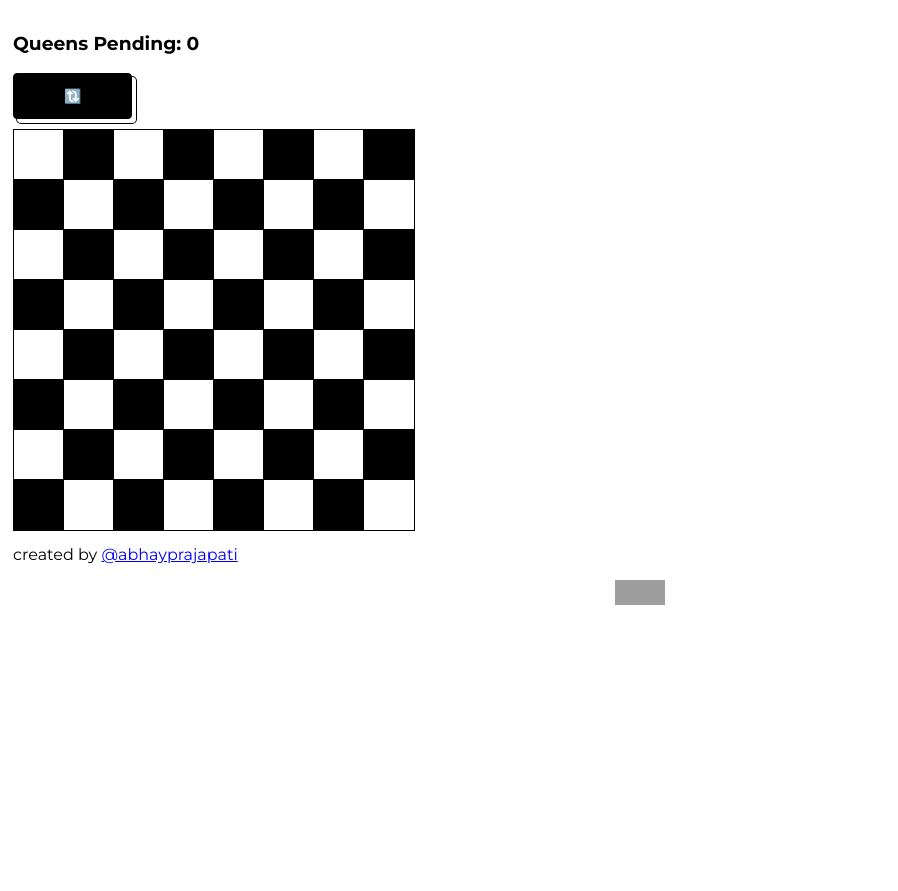
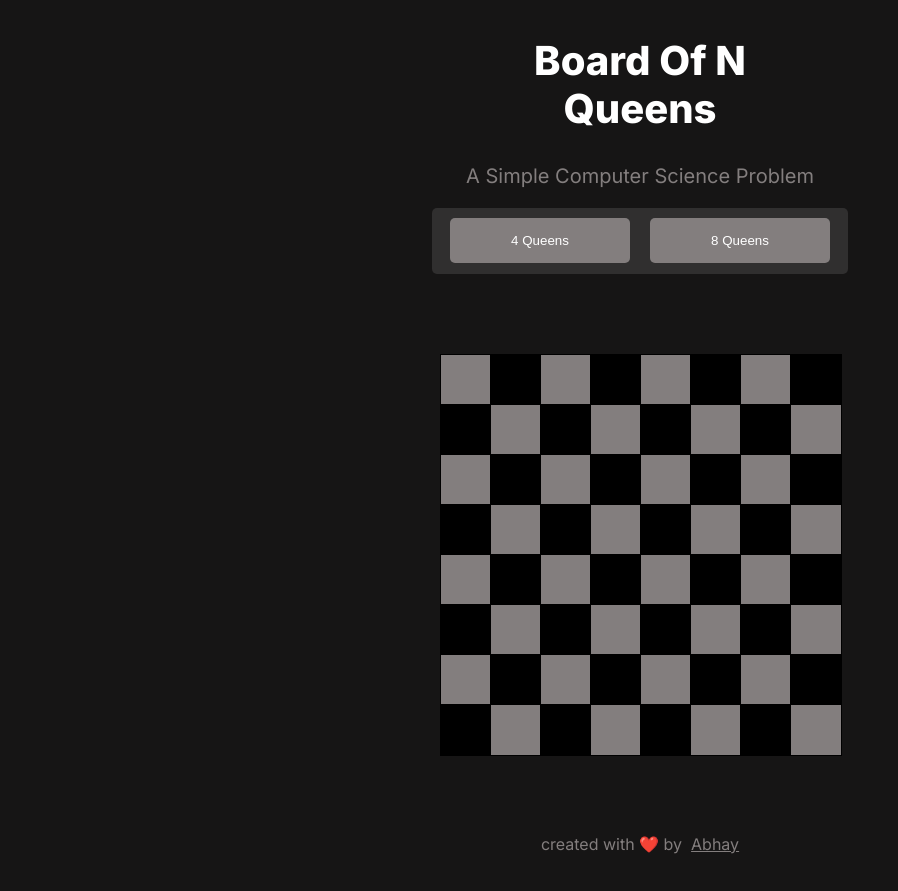
Before and after one commit to theabhayprajapati/nqueens-board, a website built with webpack: page index.html in a window 1280 px wide. Shown: the whole page, without its empty margins (0-898 px from the left). Before the commit the page ends 800 px from the top, so only its background shows below. Built offline with nearby package versions, Linux system fonts and the light colour scheme; grey boxes are pictures that could not be loaded.

Commit message:
improved the UI

```diff
--- a/index.html
+++ b/index.html
@@ -24,38 +24,30 @@
 </head>
 
 <body>
-    <h3>
-        Queens Pending: <span id="score">0</span>
-    </h3>
-    <h3 id="winning-message">
-
-    </h3>
-    <button id="reset" class="button-50">
-        <span>
-            🔃
-        </span>
-    </button>
-
+    <h1 class="title-header">
+        Board Of N Queens
+    </h1>
+    <p class="title-desc">
+        A Simple Computer Science Problem
+    </p>
+    <div class="tab-bar">
+        <!-- two button space between -->
+        <div class="tab-bar-item">
+            <button class="tab-bar-item-btn" id="solve-btn">
+                4 Queens
+            </button>
+        </div>
+        <div class="tab-bar-item">
+            <button class="tab-bar-item-btn" id="reset-btn">
+                8 Queens
+            </button>
+        </div>
     </div>
     <div id="board"></div>
-    <p>
-        created by <a href="https://twitter.com/abhayprajapati_/" target="_blank">@abhayprajapati</a>
 
-    </p>
-    <div class="socials">
-        <!-- github  twitter -->
-        <a href="
-            https://github.com/theabhayprajapati/nqueens-board" target="_blank">
-            <img src="https://github.githubassets.com/images/modules/logos_page/GitHub-Mark.png" alt="github"
-                width="30px" height="30px" class="media" />
-        </a>
-        <a href="https://twitter.com/abhayprajapati_" target="_blank">
-            <img src="https://cdn.worldvectorlogo.com/logos/twitter-3.svg" width="30px" height="30px" alt="twitter"
-                class="media" />
-        </a>
-
-    </div>
-    </center>
+    <footer class="socials">
+        created with ❤️ by &nbsp; <u> Abhay</u>
+    </footer>
     <script type="module" src="./public/main.js"></script>
 </body>
 
--- a/public/main.js
+++ b/public/main.js
@@ -15,7 +15,7 @@
   \**********************/
 /***/ (() => {
 
-eval("/* eslint-disable functional/no-conditional-statement */\r\n/* eslint-disable functional/immutable-data */\r\n/* eslint-disable functional/no-expression-statement */\r\n/* eslint-disable functional/no-let */\r\n/* eslint-disable functional/no-loop-statement */\r\nconst CHESS_BOARD = document.getElementById('board');\r\nconsole.log(CHESS_BOARD);\r\nconst RED_SHADE = '#EA3C52';\r\nconst SELECTED_BOXES = 8;\r\nconst TOTAL_BOXES = SELECTED_BOXES * SELECTED_BOXES;\r\n\r\n/* create a board on html */\r\nconst createBoard = (SELECTED_BOXES) => {\r\n    for (let i = 0; i < SELECTED_BOXES; i++) {\r\n        for (let j = 0; j < SELECTED_BOXES; j++) {\r\n            const BOX = document.createElement('div');\r\n            BOX.className = 'box';\r\n            BOX.style.backgroundColor = 'black';\r\n            /* if the row and col addition is even then make the background black */\r\n            if ((i + j) % 2 === 0) {\r\n                BOX.style.backgroundColor = 'white';\r\n            }\r\n            BOX.style.gridColumn = j + 1;\r\n            BOX.style.gridRow = i + 1;\r\n            BOX.title = i + 1 + ',' + Number(j + 1);\r\n            BOX.setAttribute('selected', 'false');\r\n            BOX.setAttribute('row', Number(i));\r\n            BOX.setAttribute('col', j);\r\n            CHESS_BOARD.appendChild(BOX);\r\n        }\r\n    }\r\n}\r\ncreateBoard(SELECTED_BOXES);\r\n\n\n//# sourceURL=webpack://8queens/./src/index.js?");
+eval("/* eslint-disable functional/no-conditional-statement */\r\n/* eslint-disable functional/immutable-data */\r\n/* eslint-disable functional/no-expression-statement */\r\n/* eslint-disable functional/no-let */\r\n/* eslint-disable functional/no-loop-statement */\r\nconst CHESS_BOARD = document.getElementById('board');\r\nconsole.log(CHESS_BOARD);\r\nconst RED_SHADE = '#EA3C52';\r\nconst SELECTED_BOXES = 8;\r\nconst TOTAL_BOXES = SELECTED_BOXES * SELECTED_BOXES;\r\n\r\n/* create a board on html */\r\nconst createBoard = (SELECTED_BOXES) => {\r\n    for (let i = 0; i < SELECTED_BOXES; i++) {\r\n        for (let j = 0; j < SELECTED_BOXES; j++) {\r\n            const BOX = document.createElement('div');\r\n            BOX.className = 'box';\r\n            BOX.style.backgroundColor = 'black';\r\n            /* if the row and col addition is even then make the background black */\r\n            if ((i + j) % 2 === 0) {\r\n                BOX.style.backgroundColor = '#837E7E';\r\n            }\r\n            BOX.style.gridColumn = j + 1;\r\n            BOX.style.gridRow = i + 1;\r\n            BOX.title = i + 1 + ',' + Number(j + 1);\r\n            BOX.setAttribute('selected', 'false');\r\n            BOX.setAttribute('row', Number(i));\r\n            BOX.setAttribute('col', j);\r\n            CHESS_BOARD.appendChild(BOX);\r\n        }\r\n    }\r\n}\r\ncreateBoard(SELECTED_BOXES);\r\n\n\n//# sourceURL=webpack://8queens/./src/index.js?");
 
 /***/ })
 
--- a/public/styles/style.css
+++ b/public/styles/style.css
@@ -1,9 +1,95 @@
+@import url("https://fonts.googleapis.com/css2?family=Bebas+Neue&family=Inter:wght@100;200;300;400;500;600;700;800;900&family=Manrope:wght@200;300;400;500;600;700;800&family=Montserrat:ital,wght@0,100;0,200;0,300;0,400;0,500;0,600;0,700;0,800;0,900;1,100;1,200;1,300;1,400;1,500;1,600;1,700;1,800;1,900&family=Noto+Sans:ital,wght@0,100;0,200;0,300;0,400;0,500;0,600;0,700;0,800;0,900;1,100;1,200;1,300;1,400;1,500;1,600;1,700;1,800;1,900&family=Poppins:ital,wght@0,100;0,200;0,300;0,400;0,500;0,600;0,700;0,800;0,900;1,100;1,200;1,300;1,400;1,500;1,600;1,700;1,800;1,900&family=Roboto:ital,wght@0,100;0,300;0,400;0,500;0,700;0,900;1,100;1,300;1,400;1,500;1,700;1,900&family=Saira:ital,wght@0,100;0,200;0,300;0,400;0,500;0,600;0,700;0,800;0,900;1,100;1,200;1,300;1,400;1,500;1,600;1,700;1,800;1,900&display=swap");
 body {
   /* every thing center */
   padding: 5px;
-  font-family: "Montserrat", sans-serif;
+  font-family: "Inter", sans-serif;
+  background: #161515;
+  color: #837e7e;
+}
+@media (min-width: 1024px) {
+  body {
+    max-width: 700px;
+    margin: 0 auto;
+  }
 }
 
+.title-header {
+  font-family: "Inter";
+  font-style: normal;
+  font-weight: 800;
+  font-size: 40px;
+  line-height: 48px;
+  text-align: center;
+  color: #ffffff;
+  margin-top: 2rem;
+  margin-left: auto;
+  margin-right: auto;
+  width: 290px;
+  height: 100px;
+  left: 69px;
+  top: 50px;
+}
+.title-desc {
+  font-family: "Inter";
+  font-style: normal;
+  font-weight: 400;
+  font-size: 20px;
+  line-height: 24px;
+  display: flex;
+  align-items: center;
+  width: 100%;
+  text-align: center;
+  margin-left: auto;
+  margin-right: auto;
+  justify-content: space-around;
+  align-content: space-around;
+}
+.tab-bar {
+  width: 100%;
+  max-width: 90%;
+  display: flex;
+  justify-content: space-around;
+  margin-left: auto;
+  margin-right: auto;
+  padding: 0.5rem;
+  background: #302f2f;
+  border-radius: 5px;
+  color: white;
+}
+/* after mobil screen */
+@media (min-width: 640px) {
+  .tab-bar {
+    max-width: 400px;
+  }
+}
+/* tab-bar-item 50% width of parent*/
+.tab-bar-item {
+  width: 50%;
+  height: 50px;
+  display: flex;
+  justify-content: center;
+  align-items: center;
+  cursor: pointer;
+}
+/* tab-bar-item-btn width full */
+.tab-bar-item-btn {
+  width: 90%;
+  height: 90%;
+  display: flex;
+  justify-content: center;
+  align-items: center;
+  cursor: pointer;
+  border-radius: 5px;
+  /* remote buton stle */
+  border: none;
+  background: #837e7e;
+  outline: none;
+  color: white;
+}
+/* button selected */
+.tab-bar-item-btn-selected {
+  color: #161515;
+}
 .box {
   width: 50px;
   height: 50px;
@@ -78,6 +164,11 @@ body {
   /* height 50*8 */
   height: 400px;
   padding: 0;
+  margin-left: auto;
+  margin-right: auto;
+  max-width: 100%;
+  margin-top: 5rem;
+  margin-bottom: 5rem;
 }
 
 .media {
@@ -92,6 +183,10 @@ body {
   display: flex;
   justify-content: center;
   align-items: center;
+  margin-left: auto;
+  margin-right: auto;
+  margin-top: 2rem;
+  margin-bottom: 2rem;
 }
 
 @media (max-width: 640px) {
--- a/src/index.js
+++ b/src/index.js
@@ -18,7 +18,7 @@ const createBoard = (SELECTED_BOXES) => {
             BOX.style.backgroundColor = 'black';
             /* if the row and col addition is even then make the background black */
             if ((i + j) % 2 === 0) {
-                BOX.style.backgroundColor = 'white';
+                BOX.style.backgroundColor = '#837E7E';
             }
             BOX.style.gridColumn = j + 1;
             BOX.style.gridRow = i + 1;
```
Also changed, not shown: sw.js (+44 -44 lines), public/styles/grid.svg (added).
